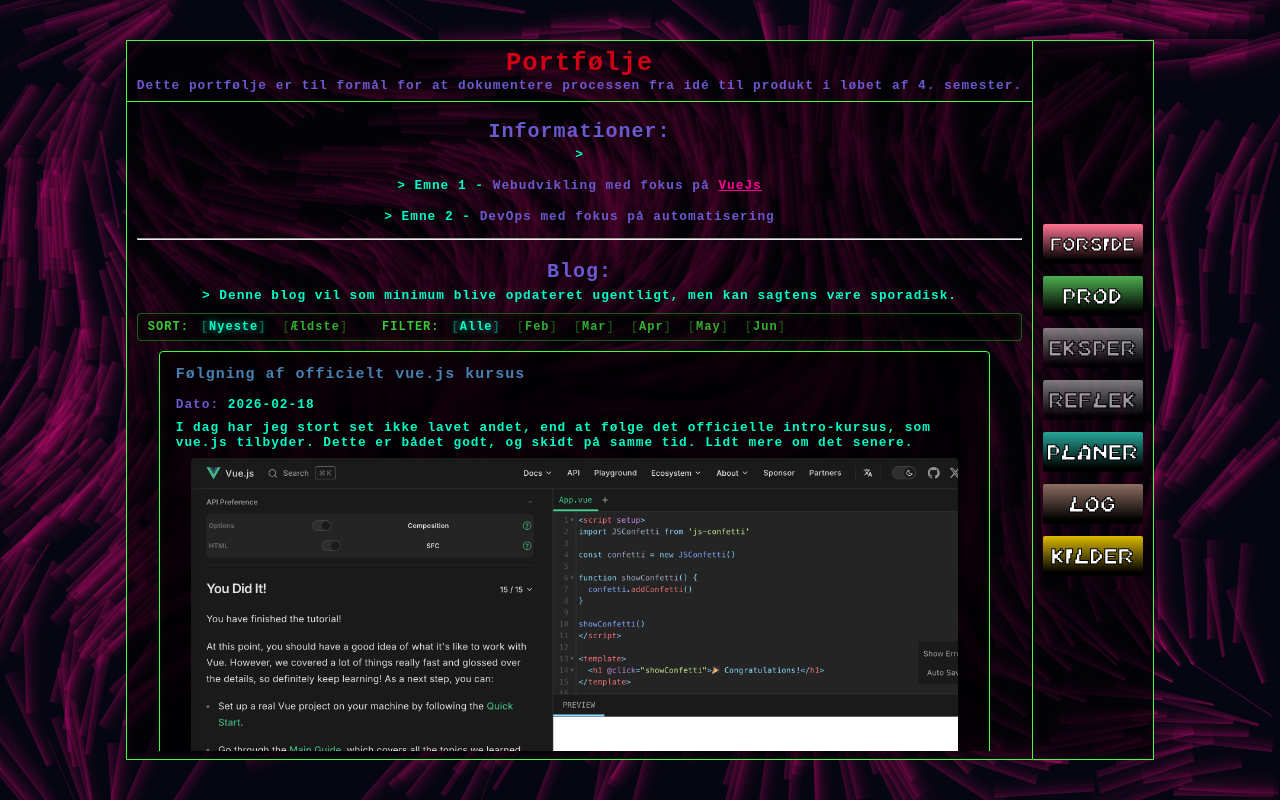
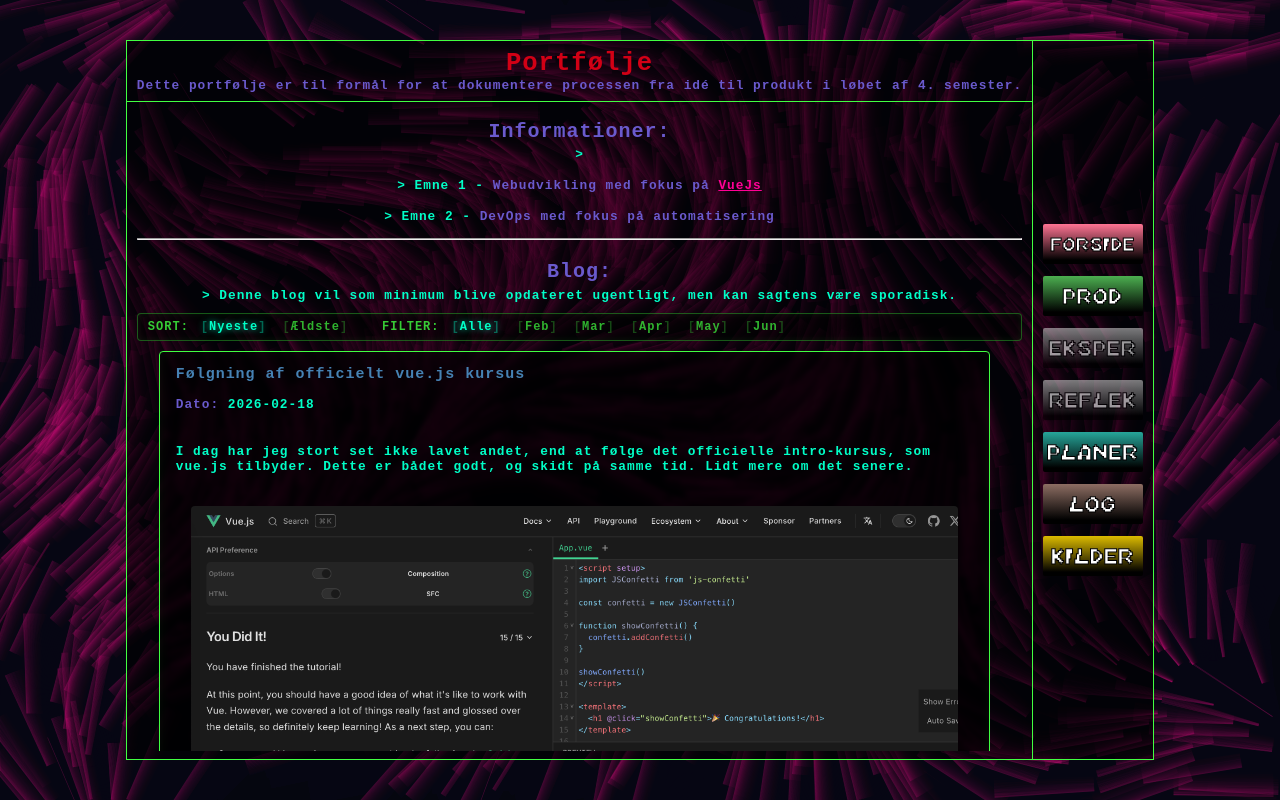
Before and after one commit to Gatherer4466/gatherer4466.github.io, a Vue app: page /log in a window 1280 px wide. Built offline with nearby package versions, Linux system fonts and the light colour scheme.

Commit message:
Stylize a bit to improve readability a tiny bit

```diff
--- a/src/features/blog/components/LogContainer.vue
+++ b/src/features/blog/components/LogContainer.vue
@@ -21,7 +21,7 @@ const props = defineProps<{ log: LogEntry }>()
 
 <style scoped>
 .content-block {
-  margin-top: 0.5rem;
+  margin-top: 2.0rem;
 }
 .content-block img {
   display: block;
```
